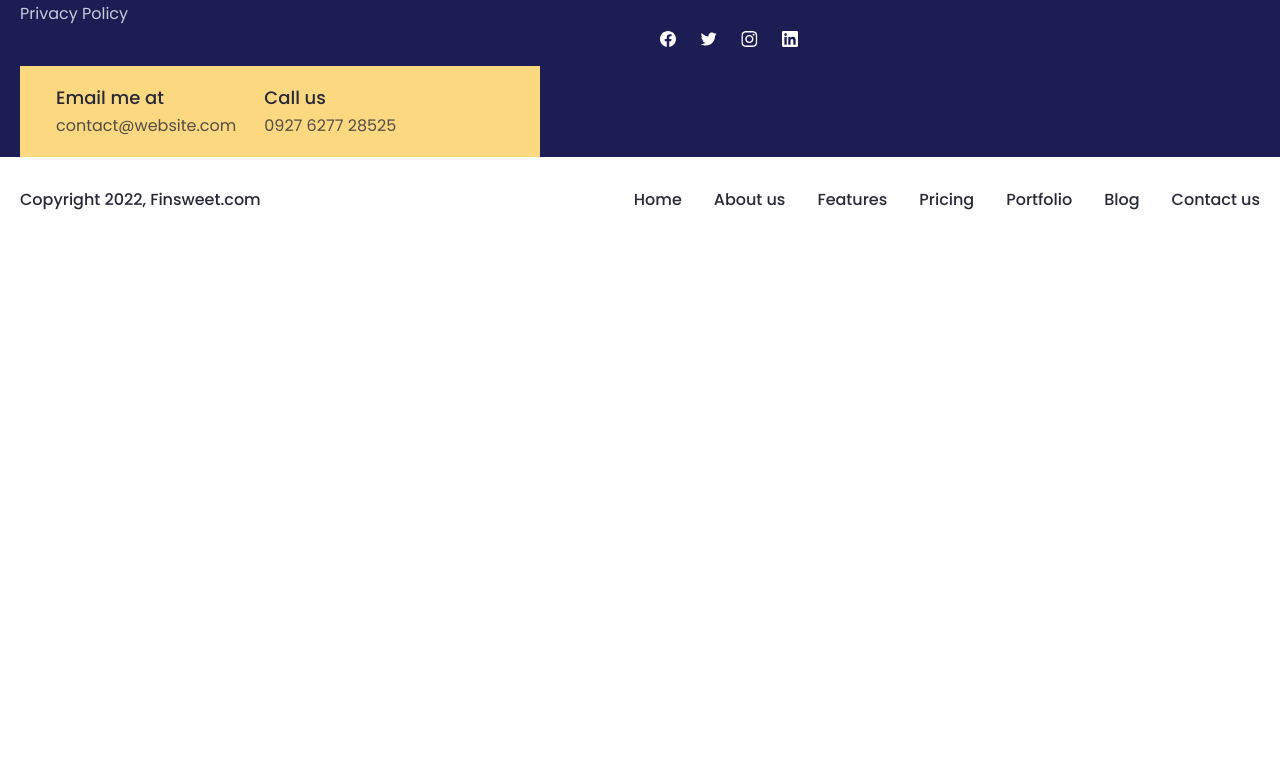
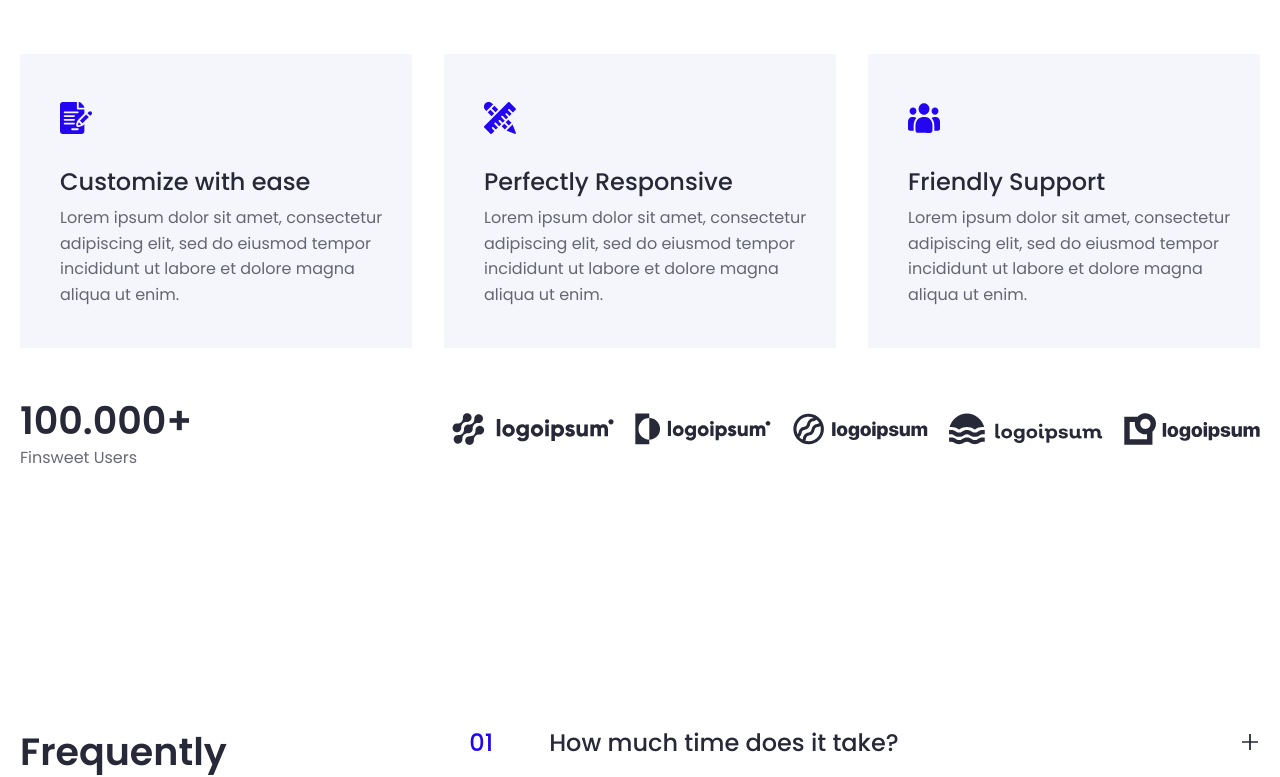
Before and after one commit to danelian/vueagency, a Vue app: page /features in a window 1280 px wide. Shown: the part 1016-1793 px from the top of the page. Before the commit the page ends 1259 px from the top, so only its background shows below. Built offline with nearby package versions, Linux system fonts and the light colour scheme.

Commit message:
page features - completed

```diff
--- a/src/pages/Features.vue
+++ b/src/pages/Features.vue
@@ -1,13 +1,19 @@
 <script>
 import FeaturesHero from '@/components/blocks/FeaturesHero.vue'
+import AboutBenefits from '@/components/blocks/AboutBenefits.vue'
+import Faq from '@/components/blocks/Faq.vue'
 
 export default {
   components: {
-    FeaturesHero
+    FeaturesHero,
+    AboutBenefits,
+    Faq,
   }
 }
 </script>
 
 <template>
   <FeaturesHero />
+  <AboutBenefits />
+  <Faq />
 </template>
```
